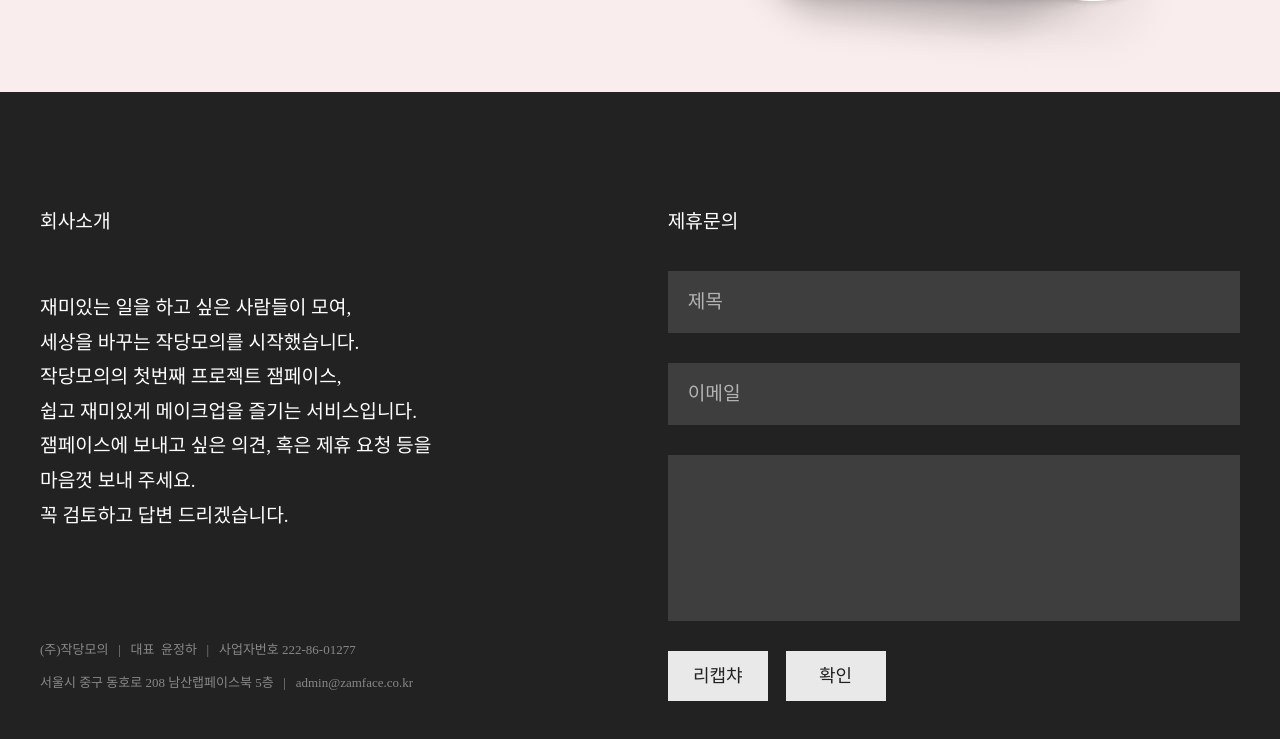
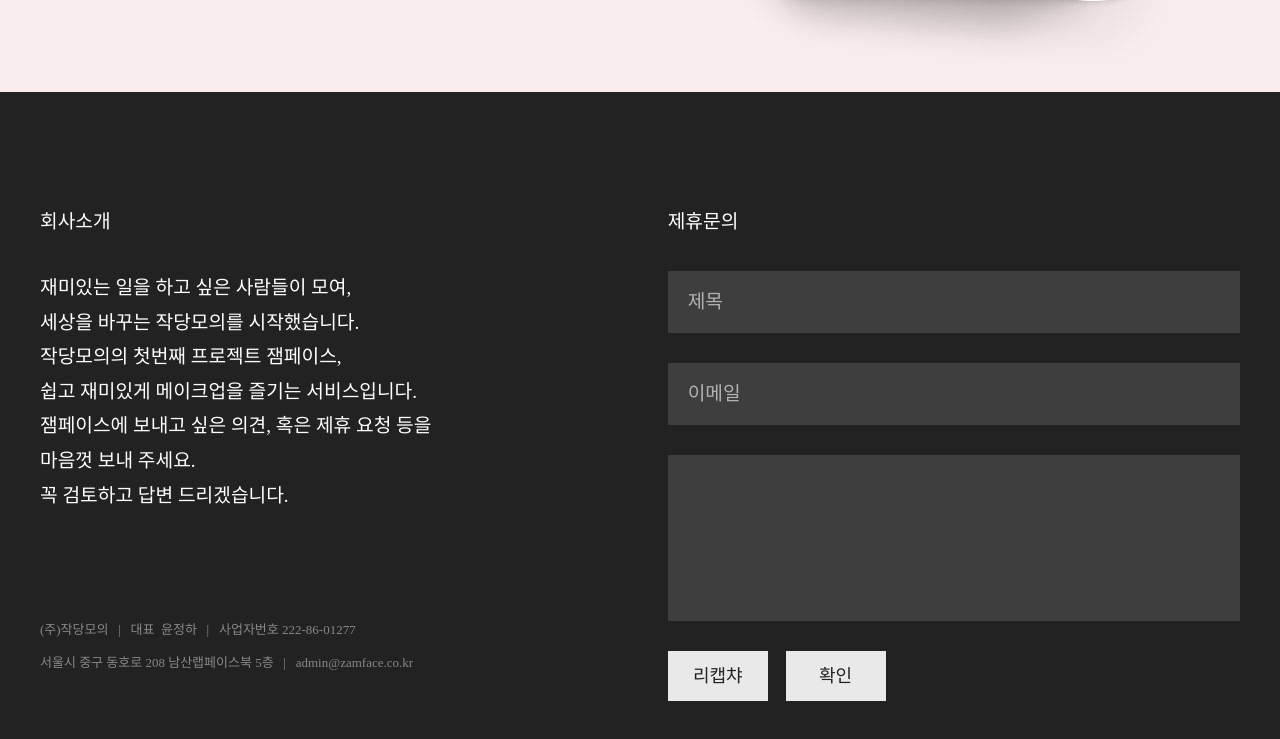
Before and after one commit to webflower/zamface, a plain HTML site: page index.html in a window 1280 px wide. Shown: the part 4420-5159 px from the top of the page. Drawn offline with nearby package versions, Linux system fonts and the light colour scheme; a web font is replaced by a local one.

Commit message:
Update style.css

```diff
--- a/css/style.css
+++ b/css/style.css
@@ -167,7 +167,7 @@ footer .inner .flex > div{
     z-index: 10;
 }
 footer .desc-box{
-    margin-top:60px;
+    margin-top:40px;
     font-weight: lighter;
     line-height: 1.8em;
     margin-bottom:100px;
```
